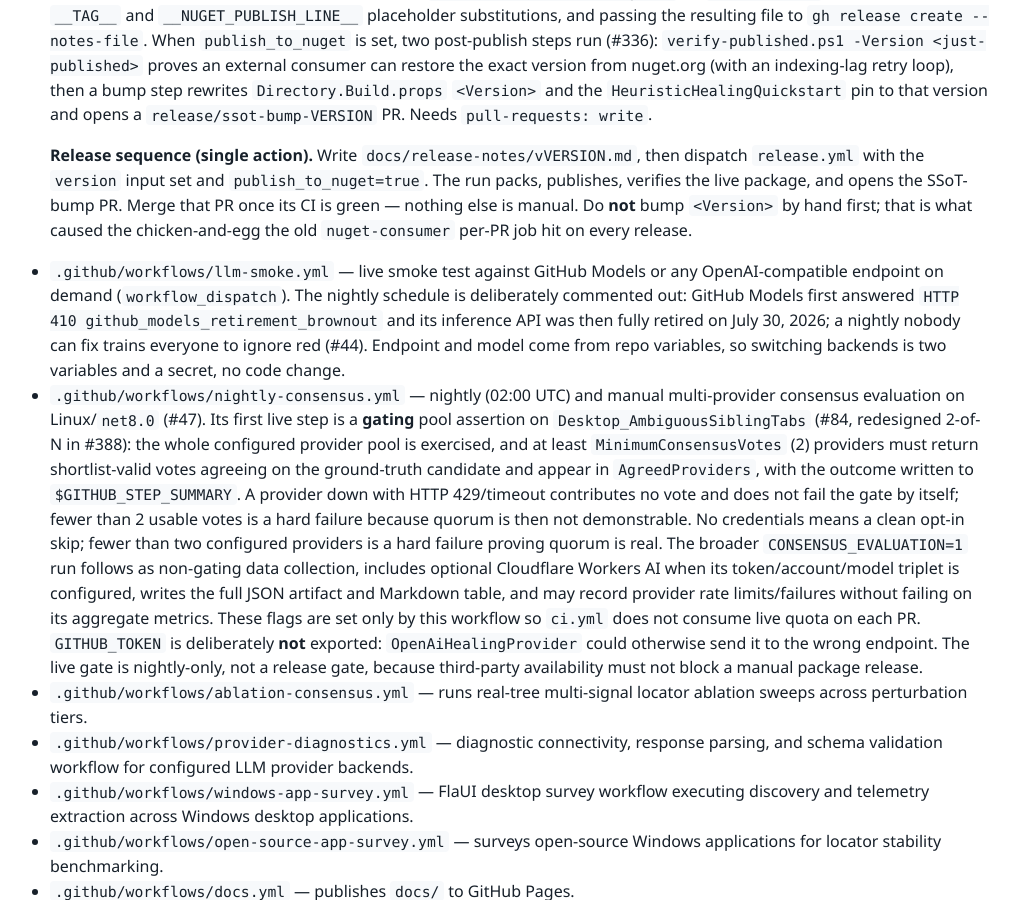
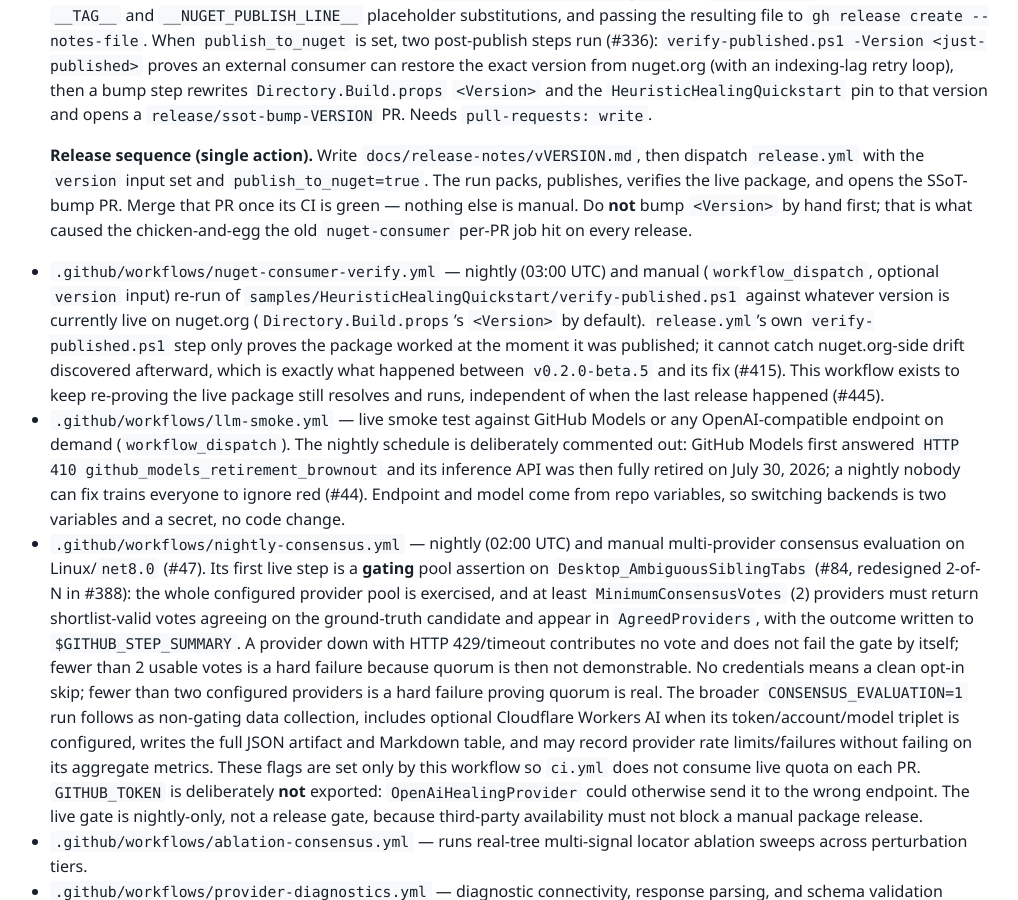
Before and after one commit to mustafasercansak/automation-sandbox, a Jekyll site: the page built from AGENTS.md, in a window 1280 px wide and 900 px high, scrolled down 14374 px. Shown: the whole window, without its empty margins (140-1158 px from the left). Built offline with Jekyll 4.4.1, drawn with Linux system fonts in a browser that asks for light colours; our own code applies the rules of GitHub Pages for plain Markdown files.

Commit message:
docs: document nuget-consumer-verify.yml in AGENTS.md CI section (#496)
Full-repo health check found this workflow (added in #445) was the
only one of 12 in .github/workflows/ missing from AGENTS.md's
CI and deployment section.

Closes #496

```diff
--- a/AGENTS.md
+++ b/AGENTS.md
@@ -211,6 +211,7 @@ Three rules that follow from the same principle:
 - `.github/workflows/release.yml` — manual `workflow_dispatch` with a `dry_run` input; packs the same nine libraries, generates one CycloneDX JSON SBOM per package with a pinned CycloneDX tool version (uploaded as the `release-sboms` artifact and attached to the GitHub Release next to the packages, #274), uploads artifacts (`if: always()`), and creates the GitHub release. Release notes are built by reading `docs/release-notes/<tag>.md` (or `<version>.md`), performing `__TAG__` and `__NUGET_PUBLISH_LINE__` placeholder substitutions, and passing the resulting file to `gh release create --notes-file`. When `publish_to_nuget` is set, two post-publish steps run (#336): `verify-published.ps1 -Version <just-published>` proves an external consumer can restore the exact version from nuget.org (with an indexing-lag retry loop), then a bump step rewrites `Directory.Build.props` `<Version>` and the `HeuristicHealingQuickstart` pin to that version and opens a `release/ssot-bump-VERSION` PR. Needs `pull-requests: write`.
 
   **Release sequence (single action).** Write `docs/release-notes/vVERSION.md`, then dispatch `release.yml` with the `version` input set and `publish_to_nuget=true`. The run packs, publishes, verifies the live package, and opens the SSoT-bump PR. Merge that PR once its CI is green — nothing else is manual. Do **not** bump `<Version>` by hand first; that is what caused the chicken-and-egg the old `nuget-consumer` per-PR job hit on every release.
+- `.github/workflows/nuget-consumer-verify.yml` — nightly (03:00 UTC) and manual (`workflow_dispatch`, optional `version` input) re-run of `samples/HeuristicHealingQuickstart/verify-published.ps1` against whatever version is currently live on nuget.org (`Directory.Build.props`'s `<Version>` by default). `release.yml`'s own `verify-published.ps1` step only proves the package worked at the moment it was published; it cannot catch nuget.org-side drift discovered afterward, which is exactly what happened between `v0.2.0-beta.5` and its fix (#415). This workflow exists to keep re-proving the live package still resolves and runs, independent of when the last release happened (#445).
 - `.github/workflows/llm-smoke.yml` — live smoke test against GitHub Models or any OpenAI-compatible endpoint on demand (`workflow_dispatch`). The nightly schedule is deliberately commented out: GitHub Models first answered `HTTP 410 github_models_retirement_brownout` and its inference API was then fully retired on July 30, 2026; a nightly nobody can fix trains everyone to ignore red (#44). Endpoint and model come from repo variables, so switching backends is two variables and a secret, no code change.
 - `.github/workflows/nightly-consensus.yml` — nightly (02:00 UTC) and manual multi-provider consensus evaluation on Linux/`net8.0` (#47). Its first live step is a **gating** pool assertion on `Desktop_AmbiguousSiblingTabs` (#84, redesigned 2-of-N in #388): the whole configured provider pool is exercised, and at least `MinimumConsensusVotes` (2) providers must return shortlist-valid votes agreeing on the ground-truth candidate and appear in `AgreedProviders`, with the outcome written to `$GITHUB_STEP_SUMMARY`. A provider down with HTTP 429/timeout contributes no vote and does not fail the gate by itself; fewer than 2 usable votes is a hard failure because quorum is then not demonstrable. No credentials means a clean opt-in skip; fewer than two configured providers is a hard failure proving quorum is real. The broader `CONSENSUS_EVALUATION=1` run follows as non-gating data collection, includes optional Cloudflare Workers AI when its token/account/model triplet is configured, writes the full JSON artifact and Markdown table, and may record provider rate limits/failures without failing on its aggregate metrics. These flags are set only by this workflow so `ci.yml` does not consume live quota on each PR. `GITHUB_TOKEN` is deliberately **not** exported: `OpenAiHealingProvider` could otherwise send it to the wrong endpoint. The live gate is nightly-only, not a release gate, because third-party availability must not block a manual package release.
 - `.github/workflows/ablation-consensus.yml` — runs real-tree multi-signal locator ablation sweeps across perturbation tiers.
```
